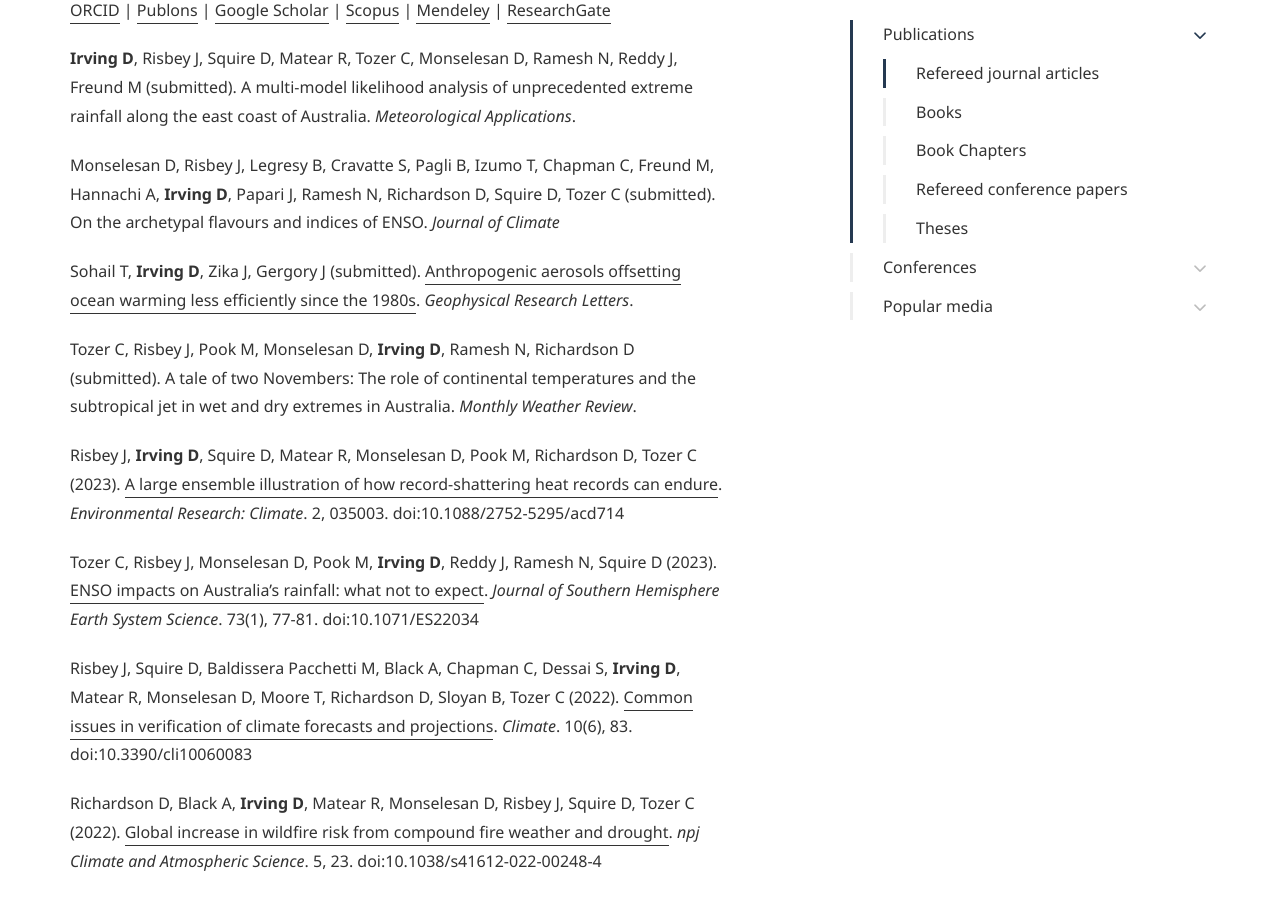
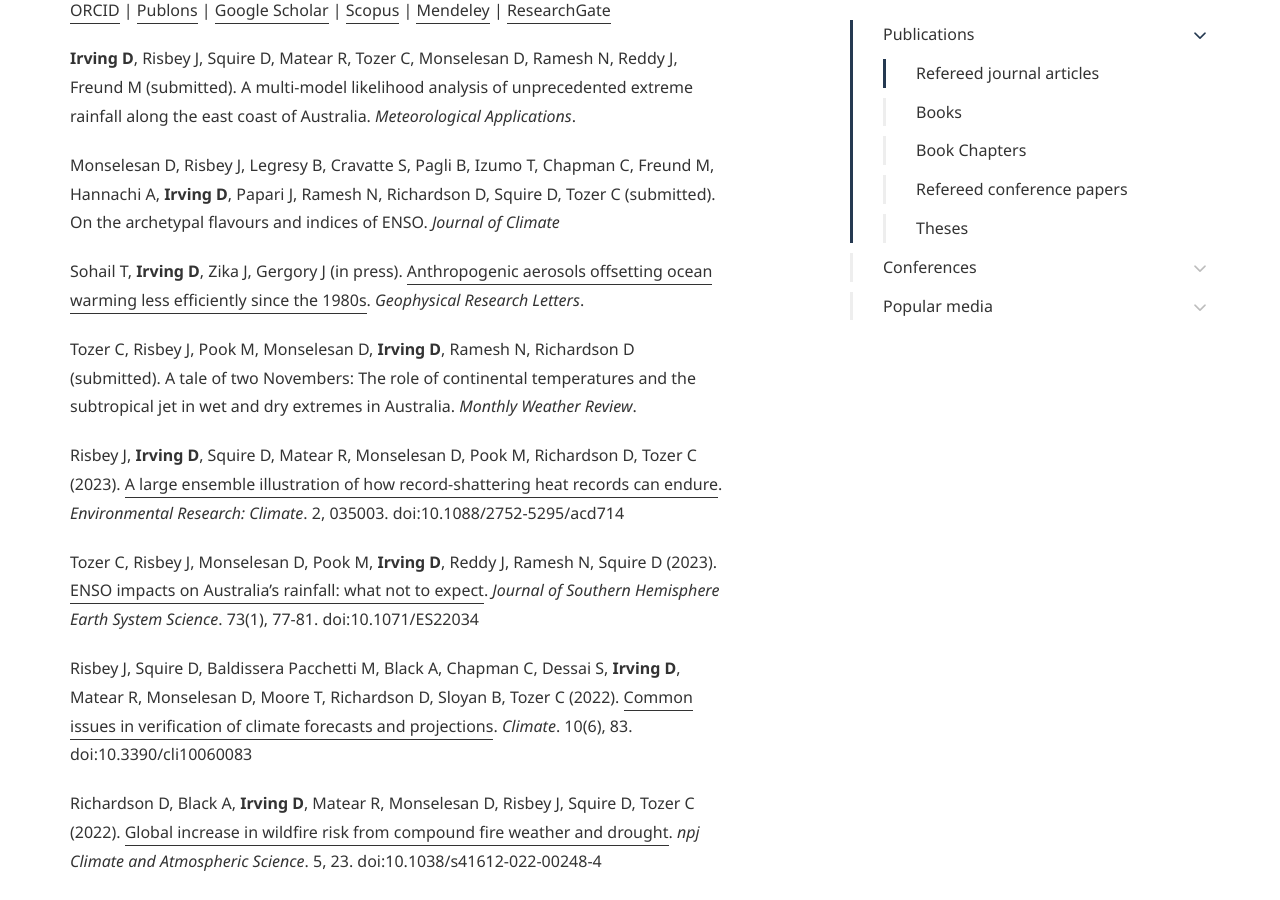
Before and after one commit to DamienIrving/damienirving.github.io, a Jekyll site: the page built from publications.md, in a window 1280 px wide and 900 px high, scrolled down 827 px. Built offline with Jekyll 4.4.1, drawn with Linux system fonts in a browser that asks for light colours; some web fonts are replaced.

Commit message:
Update publications.md

```diff
--- a/publications.md
+++ b/publications.md
@@ -32,7 +32,7 @@ page_nav:
 
 Monselesan D, Risbey J, Legresy B, Cravatte S, Pagli B, Izumo T, Chapman C, Freund M, Hannachi A, **Irving D**, Papari J, Ramesh N, Richardson D, Squire D, Tozer C (submitted). On the archetypal flavours and indices of ENSO. *Journal of Climate*
 
-Sohail T, **Irving D**, Zika J, Gergory J (submitted). [Anthropogenic aerosols offsetting ocean warming less efficiently since the 1980s](https://doi.org/10.22541/essoar.168987142.28631718/v1). *Geophysical Research Letters*.
+Sohail T, **Irving D**, Zika J, Gergory J (in press). [Anthropogenic aerosols offsetting ocean warming less efficiently since the 1980s](https://doi.org/10.1029/2023GL105374). *Geophysical Research Letters*.
 
 Tozer C, Risbey J, Pook M, Monselesan D, **Irving D**, Ramesh N, Richardson D (submitted). A tale of two Novembers: The role of continental temperatures and the subtropical jet in wet and dry extremes in Australia. *Monthly Weather Review*.
 
```
